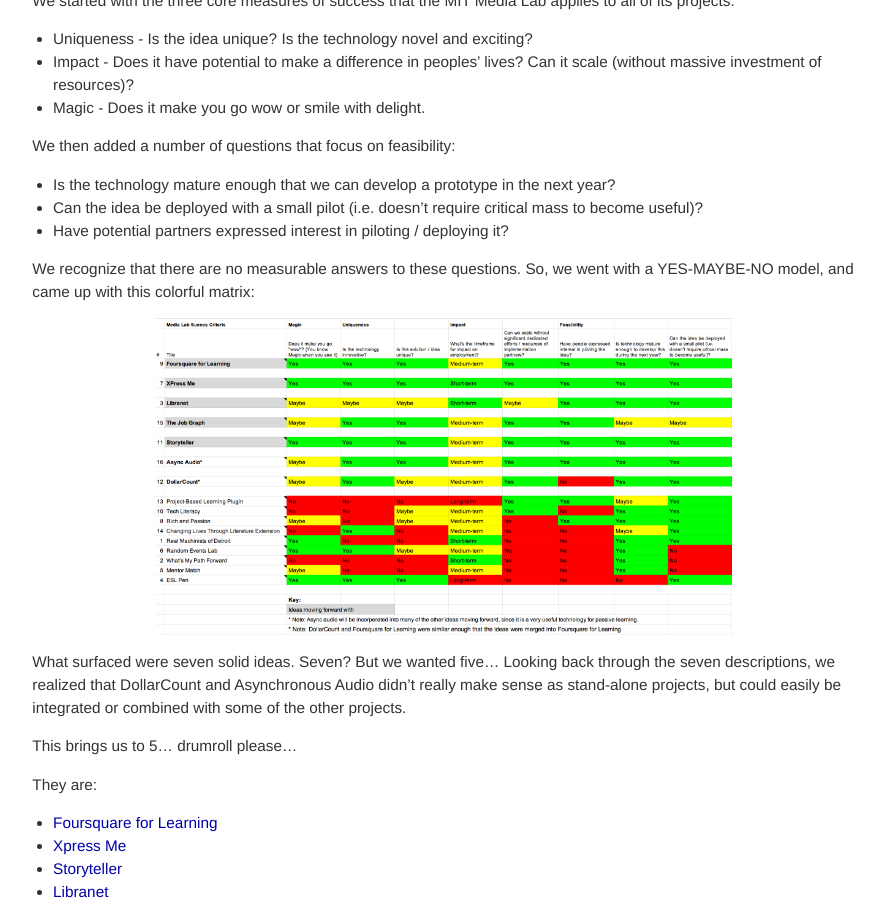
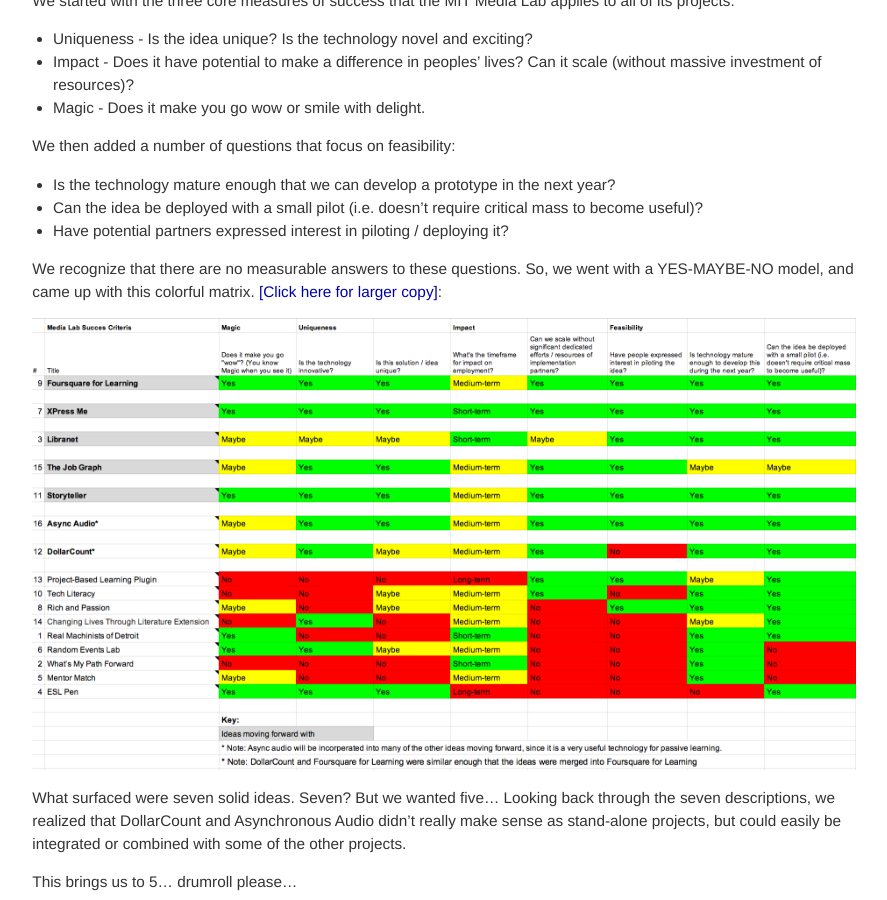
Before and after one commit to mitmedialab/mlw.media.mit.edu, a Jekyll site: the page built from _posts/2014-08-11-narrowing-down-ideas.markdown, in a window 1280 px wide and 900 px high, scrolled down 494 px. Shown: the whole window, without its empty margins (196-1083 px from the left). Built offline with Jekyll 4.4.1, drawn with Linux system fonts in a browser that asks for light colours; nearby versions of some CDN libraries; Markdown is read by kramdown in place of the engine named in the settings.

Commit message:
larger grid

```diff
--- a/_posts/2014-08-11-narrowing-down-ideas.markdown
+++ b/_posts/2014-08-11-narrowing-down-ideas.markdown
@@ -26,9 +26,9 @@
 * Can the idea be deployed with a small pilot (i.e. doesn't require critical mass to become useful)?
 * Have potential partners expressed interest in piloting / deploying it?
 
-We recognize that there are no measurable answers to these questions. So, we went with a YES-MAYBE-NO model, and came up with this colorful matrix:
+We recognize that there are no measurable answers to these questions. So, we went with a YES-MAYBE-NO model, and came up with this colorful matrix. [[Click here for larger copy]](https://docs.google.com/spreadsheets/d/1eXhDtdGC55haN32PmeNTSRIdJ7LjzKE2oS8Vtr9kJXI/pubhtml):
 
-<center><img src="{{site.baseurl}}/images/criteria_matrix.png" width="70%"></center>
+<center><img src="{{site.baseurl}}/images/criteria_matrix.png" width="100%"></center>
 
 What surfaced were seven solid ideas. Seven? But we wanted five... Looking back through the seven descriptions, we realized that DollarCount and Asynchronous Audio didn't really make sense as stand-alone projects, but could easily be integrated or combined with some of the other projects.
 
```
Also changed, not shown: 2 other files.
